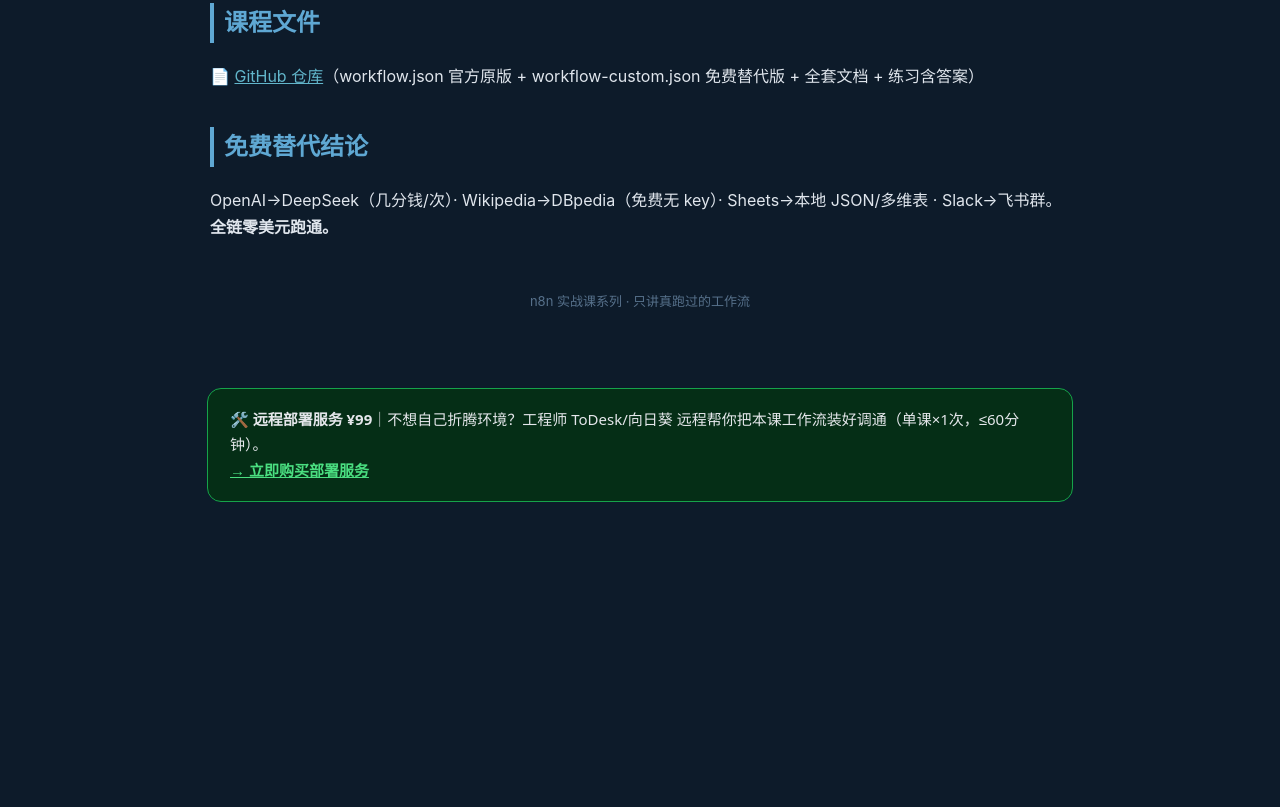
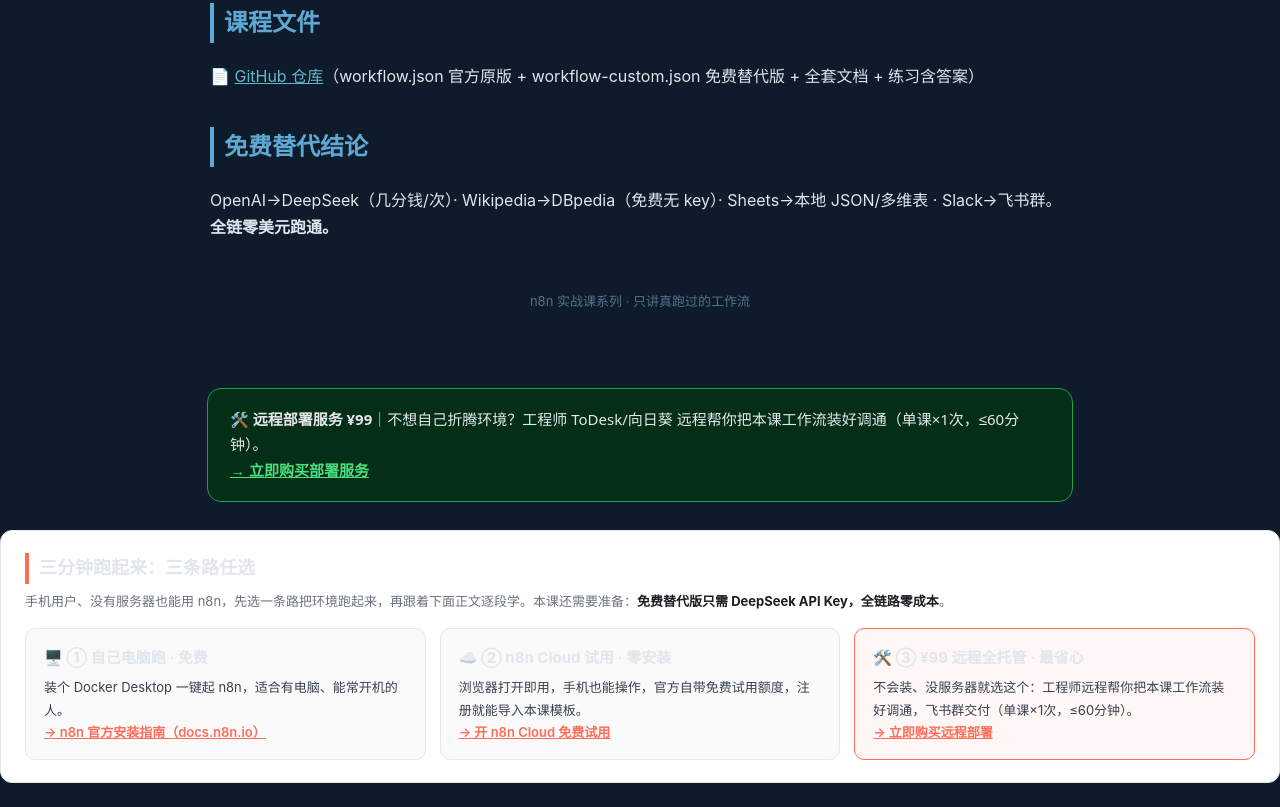
Before and after one commit to xinchun575924529/n8n-lesson-11-structured-research-reports, a plain HTML site: page site/index.html in a window 1280 px wide. Shown: the part 907-1714 px from the top of the page. Before the commit the page ends 1437 px from the top, so only its background shows below. Drawn offline with Linux system fonts and the light colour scheme.

Commit message:
feat(site): add zero-barrier 3-way n8n install guide block (90008-WP4)

```diff
--- a/site/index.html
+++ b/site/index.html
@@ -39,4 +39,24 @@ footer{margin-top:48px;color:#56708a;font-size:13px;text-align:center}
 🛠️ <strong>远程部署服务 ¥99</strong>｜不想自己折腾环境？工程师 ToDesk/向日葵 远程帮你把本课工作流装好调通（单课×1次，≤60分钟）。<br>
 <a href="https://n8nbox.cn/cashier?item=svc-remote-deploy-01" style="color:#4ade80;font-weight:bold">→ 立即购买部署服务</a>
 </div>
+
+<!-- 90008-WP4 零基础运行指路 -->
+<div style="margin:0 0 24px;padding:22px 24px;background:#fff;border:1px solid #e5e7eb;border-radius:12px">
+  <div style="font-size:18px;font-weight:700;border-left:4px solid #ff6d5a;padding-left:10px;margin-bottom:6px">三分钟跑起来：三条路任选</div>
+  <p style="color:#6b7280;font-size:13px;margin:6px 0 16px">手机用户、没有服务器也能用 n8n，先选一条路把环境跑起来，再跟着下面正文逐段学。本课还需要准备：<strong style="color:#1c1e21">免费替代版只需 DeepSeek API Key，全链路零成本</strong>。</p>
+  <div style="display:flex;gap:14px;flex-wrap:wrap">
+    <div style="flex:1;min-width:220px;border:1px solid #e5e7eb;border-radius:10px;padding:16px 18px;background:#fafafa">
+      <div style="font-size:15px;font-weight:700;margin-bottom:6px">🖥️ ① 自己电脑跑 · 免费</div>
+      <div style="font-size:13px;color:#374151;line-height:1.7">装个 Docker Desktop 一键起 n8n，适合有电脑、能常开机的人。<br><a href="https://docs.n8n.io/hosting/installation/docker/" style="color:#ff6d5a;font-weight:600" target="_blank" rel="noopener">→ n8n 官方安装指南（docs.n8n.io）</a></div>
+    </div>
+    <div style="flex:1;min-width:220px;border:1px solid #e5e7eb;border-radius:10px;padding:16px 18px;background:#fafafa">
+      <div style="font-size:15px;font-weight:700;margin-bottom:6px">☁️ ② n8n Cloud 试用 · 零安装</div>
+      <div style="font-size:13px;color:#374151;line-height:1.7">浏览器打开即用，手机也能操作，官方自带免费试用额度，注册就能导入本课模板。<br><a href="https://n8n.io/cloud/" style="color:#ff6d5a;font-weight:600" target="_blank" rel="noopener">→ 开 n8n Cloud 免费试用</a></div>
+    </div>
+    <div style="flex:1;min-width:220px;border:1px solid #ff6d5a;border-radius:10px;padding:16px 18px;background:#fff7f5">
+      <div style="font-size:15px;font-weight:700;margin-bottom:6px">🛠️ ③ ¥99 远程全托管 · 最省心</div>
+      <div style="font-size:13px;color:#374151;line-height:1.7">不会装、没服务器就选这个：工程师远程帮你把本课工作流装好调通，飞书群交付（单课×1次，≤60分钟）。<br><a href="https://n8nbox.cn/cashier?item=svc-remote-deploy-01" style="color:#ff6d5a;font-weight:700" target="_blank" rel="noopener">→ 立即购买远程部署</a></div>
+    </div>
+  </div>
+</div>
 </body></html>
```
